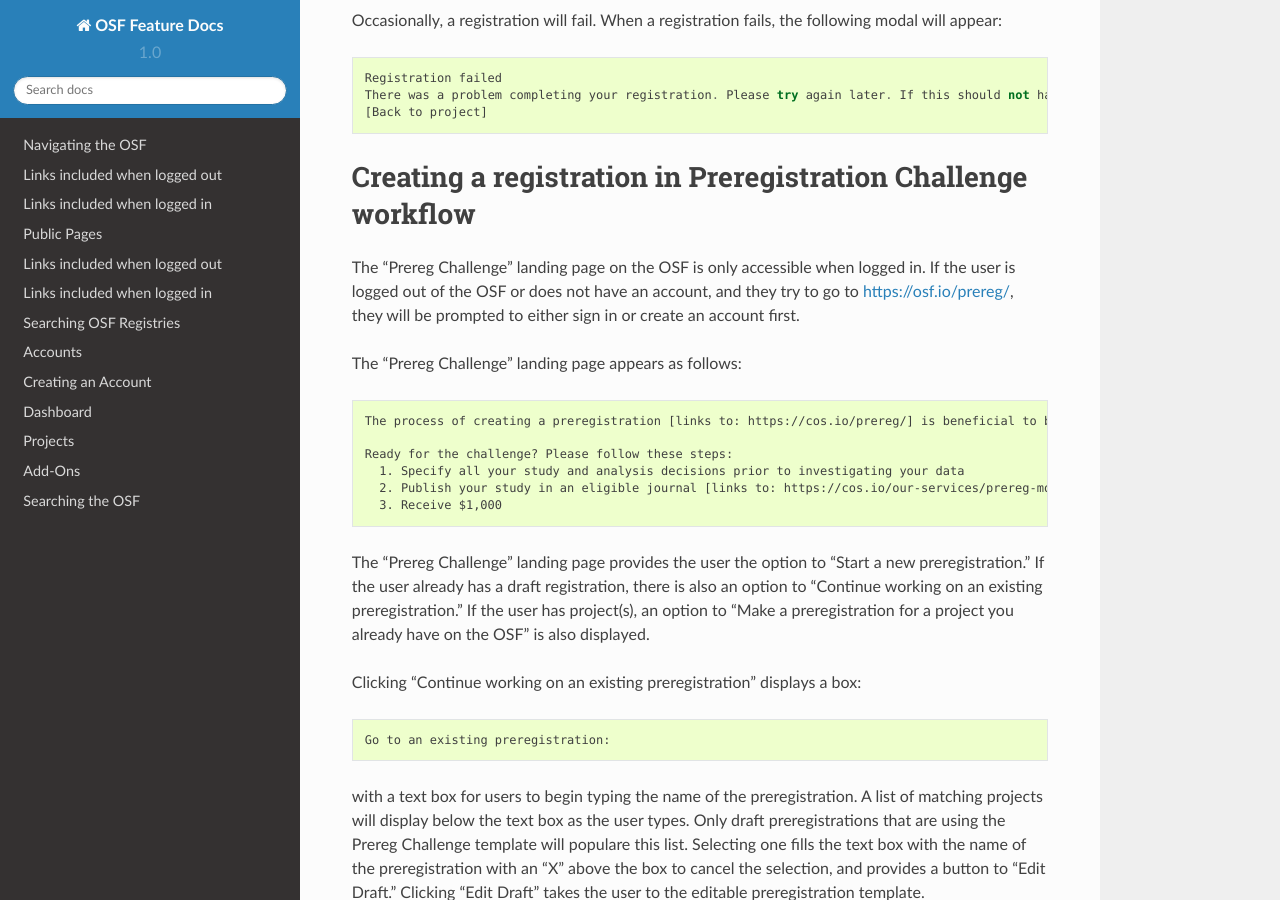
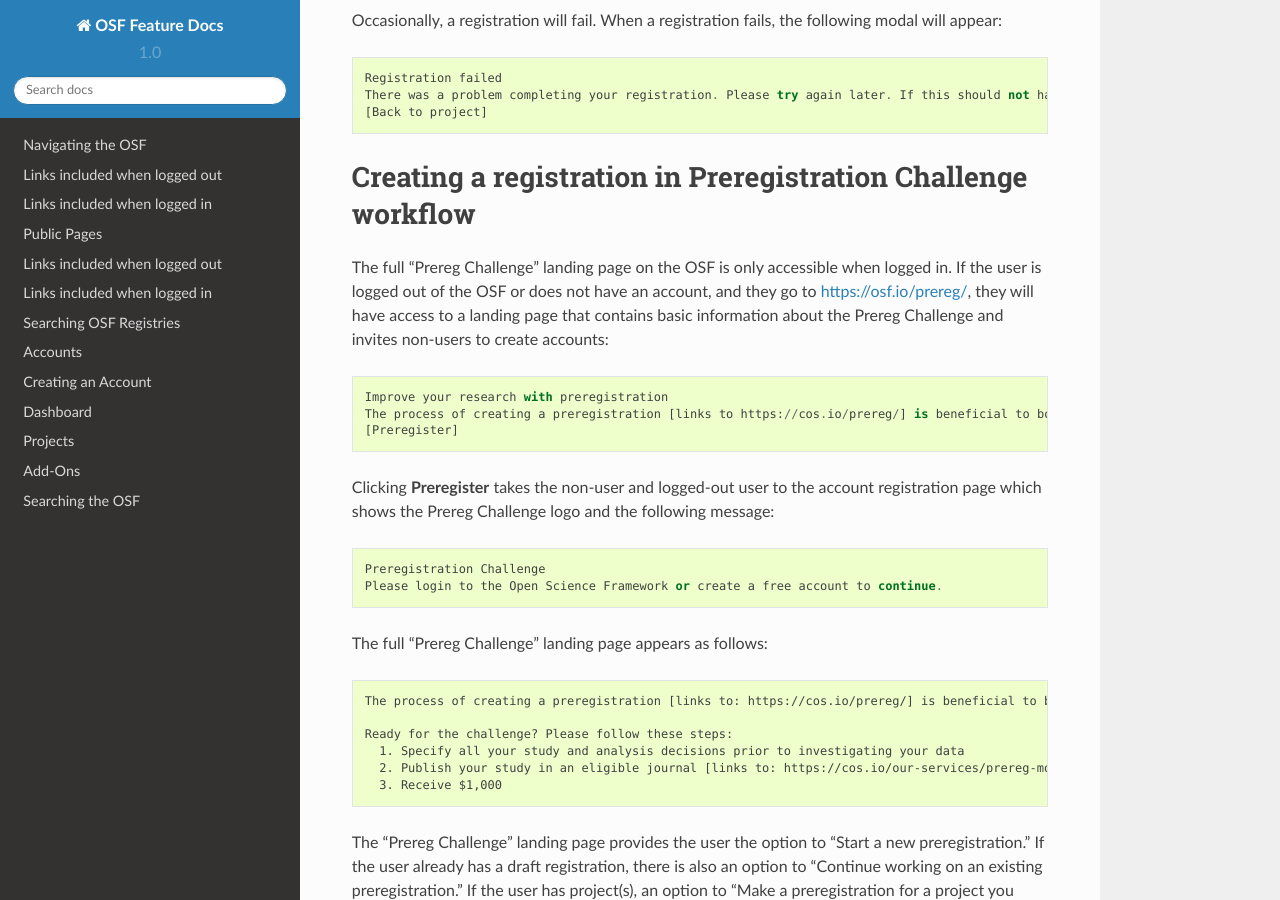
Before and after one commit to CenterForOpenScience/OSFDocs, a Sphinx documentation site: the page built from docs/projects/registrations.rst, in a window 1280 px wide and 900 px high, scrolled down 3430 px. Built offline with Sphinx 7.4.7 and the Read the Docs theme 2.0.0, drawn with Linux system fonts in a browser that asks for light colours.

Commit message:
Updated prereg challenge landing page for logged out access

```diff
--- a/docs/projects/registrations.rst
+++ b/docs/projects/registrations.rst
@@ -121,9 +121,18 @@
 
 Creating a registration in Preregistration Challenge workflow
 -------------------------------------------------------------
-The "Prereg Challenge" landing page on the OSF is only accessible when logged in. If the user is logged out of the OSF or does not have an account, and they try to go to https://osf.io/prereg/, they will be prompted to either sign in or create an account first.
+The full "Prereg Challenge" landing page on the OSF is only accessible when logged in. If the user is logged out of the OSF or does not have an account, and they go to https://osf.io/prereg/, they will have access to a landing page that contains basic information about the Prereg Challenge and invites non-users to create accounts::
 
-The "Prereg Challenge" landing page appears as follows::
+    Improve your research with preregistration
+    The process of creating a preregistration [links to https://cos.io/prereg/] is beneficial to both the scientific field and to you, the scientist. By writing out detailed data collection methods, analysis plans, and rules for excluding or missing data, you can make important decisions that affect your workflow earlier, without the biases that occur once the data are in front of you.
+    [Preregister]
+
+Clicking **Preregister** takes the non-user and logged-out user to the account registration page which shows the Prereg Challenge logo and the following message::
+
+    Preregistration Challenge
+    Please login to the Open Science Framework or create a free account to continue.
+
+The full "Prereg Challenge" landing page appears as follows::
 
   The process of creating a preregistration [links to: https://cos.io/prereg/] is beneficial to both the scientific field and to you, the scientist. By writing out detailed data collection methods, analysis plans, and rules for excluding or missing data, you can make important decisions that affect your workflow earlier, without the biases that occur once the data are in front of you.
 
```
